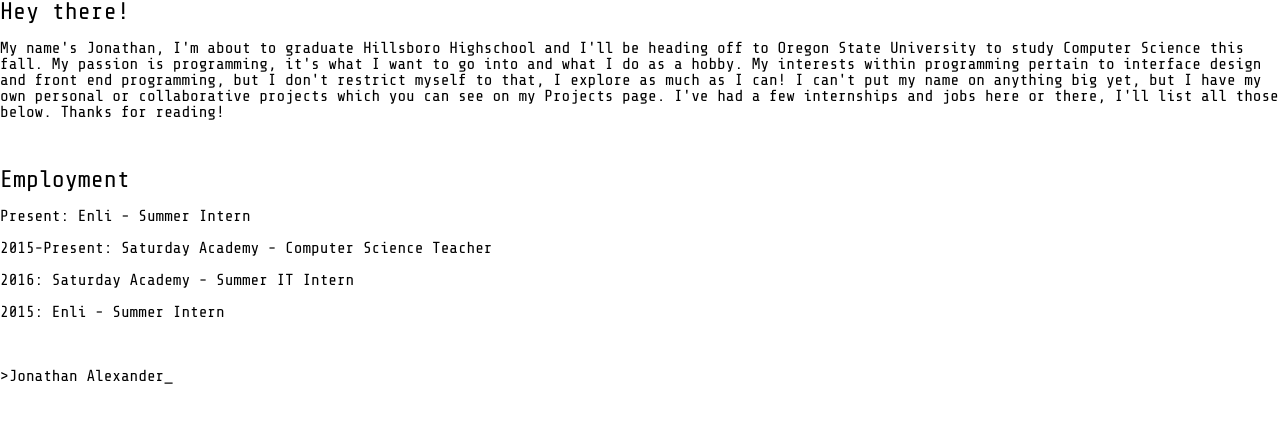
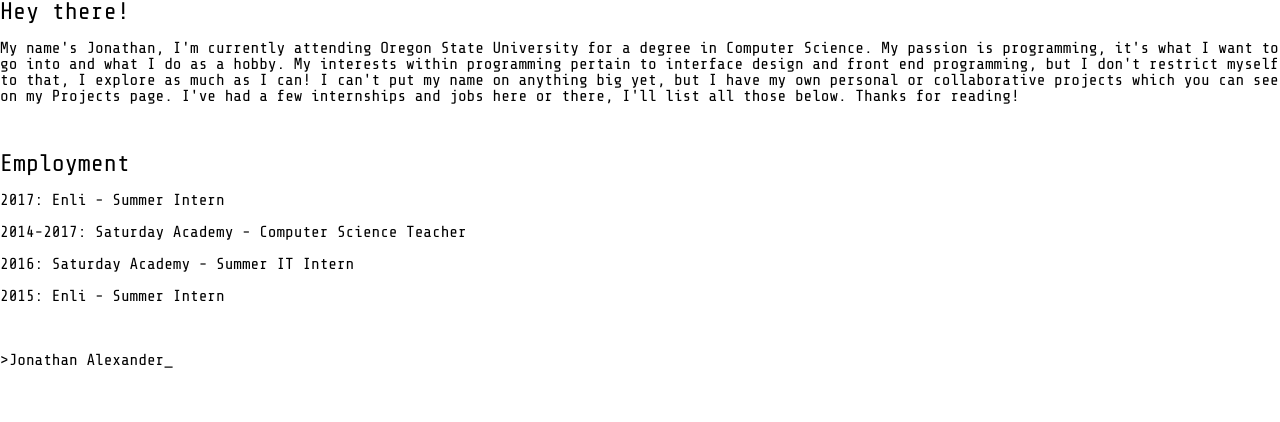
Before and after one commit to jmalexan/notdisliked.github.io, a plain HTML site: page about.html in a window 1280 px wide. Drawn offline with nearby package versions, Linux system fonts and the light colour scheme.

Commit message:
Update about page to reflect my current attendance of OSU.

```diff
--- a/about.html
+++ b/about.html
@@ -20,15 +20,15 @@
     <div class="content">
         <h1>Hey there!</h1>
         <br>
-        <p>My name's Jonathan, I'm about to graduate Hillsboro Highschool and I'll be heading off to Oregon State University to study Computer Science this fall.  My passion is programming, it's what I want to go into and what I do as a hobby.  My interests within programming pertain to interface design and front end programming, but I don't restrict myself to that, I explore as much as I can!  I can't put my name on anything big yet, but I have my own personal or collaborative projects which you can see on my <a class="link" href"projects.html">Projects</a> page.  I've had a few internships and jobs here or there, I'll list all those below.  Thanks for reading!</p>
+        <p>My name's Jonathan, I'm currently attending Oregon State University for a degree in Computer Science.  My passion is programming, it's what I want to go into and what I do as a hobby.  My interests within programming pertain to interface design and front end programming, but I don't restrict myself to that, I explore as much as I can!  I can't put my name on anything big yet, but I have my own personal or collaborative projects which you can see on my <a class="link" href"projects.html">Projects</a> page.  I've had a few internships and jobs here or there, I'll list all those below.  Thanks for reading!</p>
         <br>
         <br>
         <br>
         <h1>Employment</h1>
         <br>
-        <p>Present: Enli - Summer Intern</p>
+        <p>2017: Enli - Summer Intern</p>
         <br>
-        <p>2015-Present: Saturday Academy - Computer Science Teacher</p>
+        <p>2014-2017: Saturday Academy - Computer Science Teacher</p>
         <br>
         <p>2016: Saturday Academy - Summer IT Intern</p>
         <br>
```
